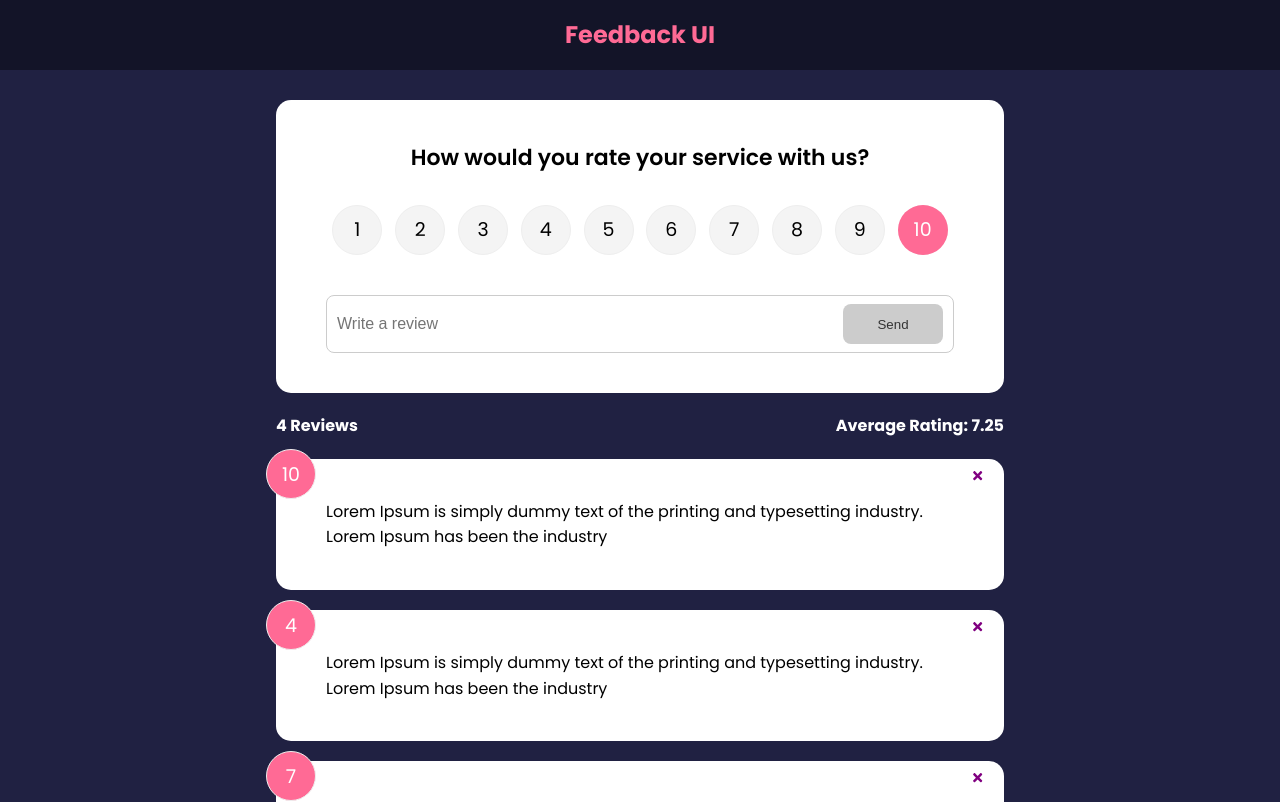
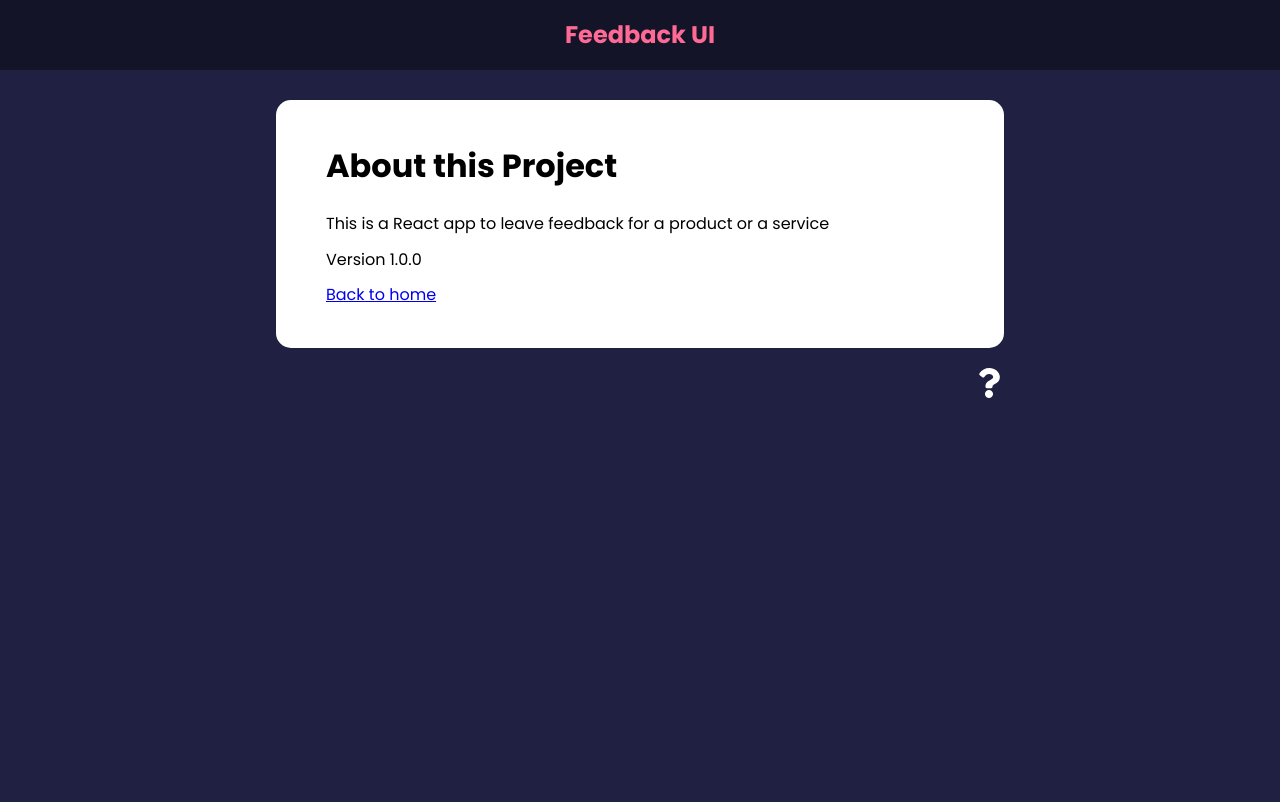
Before and after one commit to patangney/feedback-app, a React (Create React App) app: page /about in a window 1280 px wide. Shown: the top 802 px of the page. Built offline with nearby package versions, Linux system fonts and the light colour scheme.

Commit message:
update link

```diff
--- a/src/App.js
+++ b/src/App.js
@@ -1,12 +1,13 @@
-import { v4 as uuidv4 } from 'uuid';
-import {BrowserRouter as Router, Route} from 'react-router-dom'
+import { v4 as uuidv4 } from 'uuid'
+import { BrowserRouter as Router, Routes, Route } from 'react-router-dom'
 import { useState } from 'react'
 import Header from './components/Header'
 import FeedbackData from './data/FeedbackData'
 import FeedbackList from './components/FeedbackList'
 import FeedbackStats from './components/FeedbackStats'
 import FeedbackForm from './components/FeedbackForm'
-import AboutPage from './pages/AboutPage';
+import AboutPage from './pages/AboutPage'
+import AboutIconLink from './components/navigation/AboutIconLink'
 
 function App () {
   //eslint-disable-next-line
@@ -30,9 +31,18 @@
     <Router>
       <Header />
       <div className='container'>
-        <FeedbackForm  handleAdd={addFeedback}/>
-        <FeedbackStats feedback={feedback} />
-        <FeedbackList feedback={feedback} handleDelete={deleteFeedback} />
+        <Routes>
+          <Route
+            exact path='/'
+            element={[
+              <FeedbackForm handleAdd={addFeedback} />,
+              <FeedbackStats feedback={feedback} />,
+              <FeedbackList feedback={feedback} handleDelete={deleteFeedback} />
+            ]}
+          />
+          <Route path='about' element={<AboutPage />} />
+        </Routes>
+        <AboutIconLink />
       </div>
     </Router>
   )
--- /dev/null
+++ b/src/components/navigation/AboutIconLink.jsx
@@ -0,0 +1,14 @@
+import { Link } from 'react-router-dom'
+import { FaQuestion } from 'react-icons/fa'
+
+function AboutIconLink () {
+  return (
+    <div className='about-link'>
+      <Link to={'about'}>
+        <FaQuestion size={30} />
+      </Link>
+    </div>
+  )
+}
+
+export default AboutIconLink
--- a/src/pages/AboutPage.jsx
+++ b/src/pages/AboutPage.jsx
@@ -1,6 +1,19 @@
+import { Link } from 'react-router-dom'
+import Card from '../components/shared/Card'
+
 function AboutPage() {
   return (
-    <div>AboutPage</div>
+    <Card>
+      <div className="about">
+        <h1>About this Project</h1>
+        <p>This is a React app to leave feedback for a product or a service</p>
+        <p> Version 1.0.0</p>
+        <Link to={'/'} >
+          Back to home
+        </Link>
+
+      </div>
+    </Card>
   )
 }
 
```
